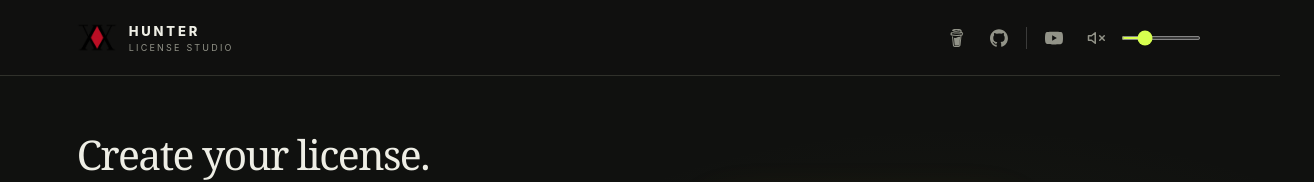
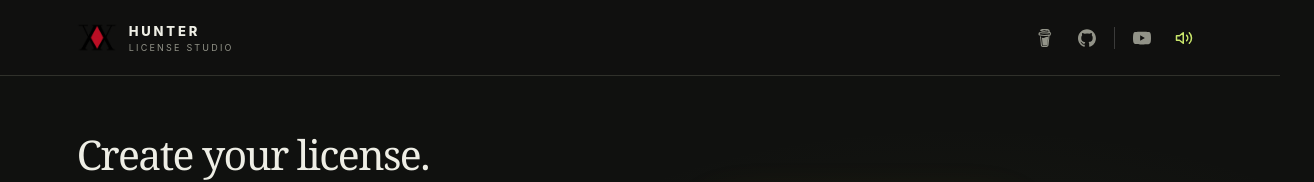
Before and after one commit to ArdyErni/hunter-license-studio, a React (Vite) app: page / in a window 1280 px wide. Shown: the top 182 px of the page, 1314 px wide, since content can reach past the window. Built offline with nearby package versions, Linux system fonts and the light colour scheme.

Commit message:
remove volume slider and made the audio on when website loads

```diff
--- a/src/App.tsx
+++ b/src/App.tsx
@@ -1,4 +1,4 @@
-import { useState, useRef } from "react";
+import { useState, useRef, useEffect } from "react";
 import { createRoot } from "react-dom/client";
 import { createElement } from "react";
 import "./App.css";
@@ -21,8 +21,7 @@ function App() {
   const [turns, setTurns] = useState(0); // quarter turns; 0 = upright
   const [theme, setTheme] = useState<CardTheme>("green");
   const [aura, setAura] = useState<AuraStyle>("ten");
-  const [musicOn, setMusicOn] = useState(false);
-  const [volume, setVolume] = useState(0.25);
+  const [musicOn, setMusicOn] = useState(true);
   const audioRef = useRef<HTMLAudioElement | null>(null);
 
   const toggleMusic = () => {
@@ -161,6 +160,16 @@ function App() {
       wrapper.remove();
     }
   };
+  useEffect(() => {
+    const audio = audioRef.current;
+    if (!audio) return;
+
+    audio.volume = 0.15;
+
+    audio.play().catch((error) => {
+      console.log("Autoplay prevented by browser:", error);
+    });
+  }, []);
 
   return (
     <main className="studio">
@@ -199,7 +208,6 @@ function App() {
             </svg>
           </a>
 
-          {/* My Github Link */}
           {/* My GitHub Link */}
           <a
             className="icon-btn tooltip-trigger"
@@ -289,7 +297,7 @@ function App() {
               </svg>
             )}
           </button>
-          <input
+          {/* <input
             className="volume-slider"
             type="range"
             min="0"
@@ -305,7 +313,7 @@ function App() {
               }
             }}
             aria-label="Music volume"
-          />
+          /> */}
         </div>
       </header>
 
```
